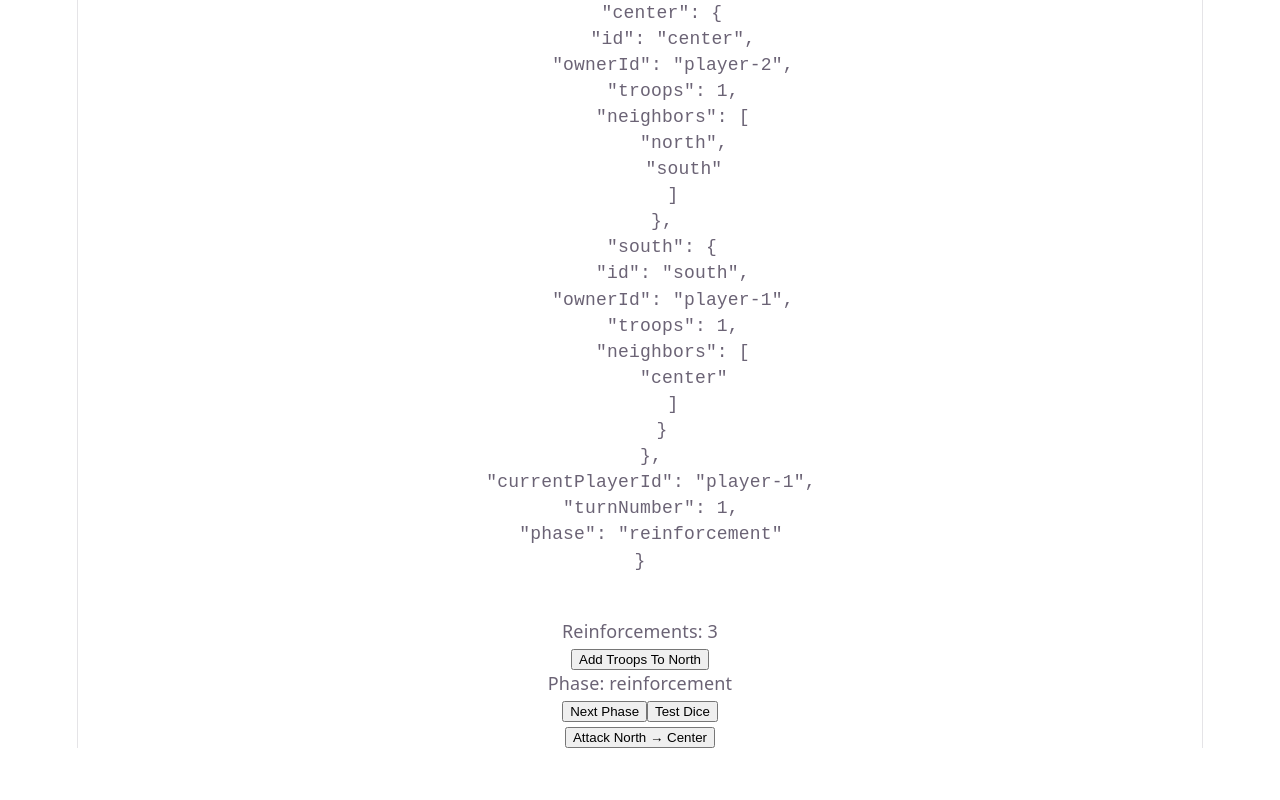
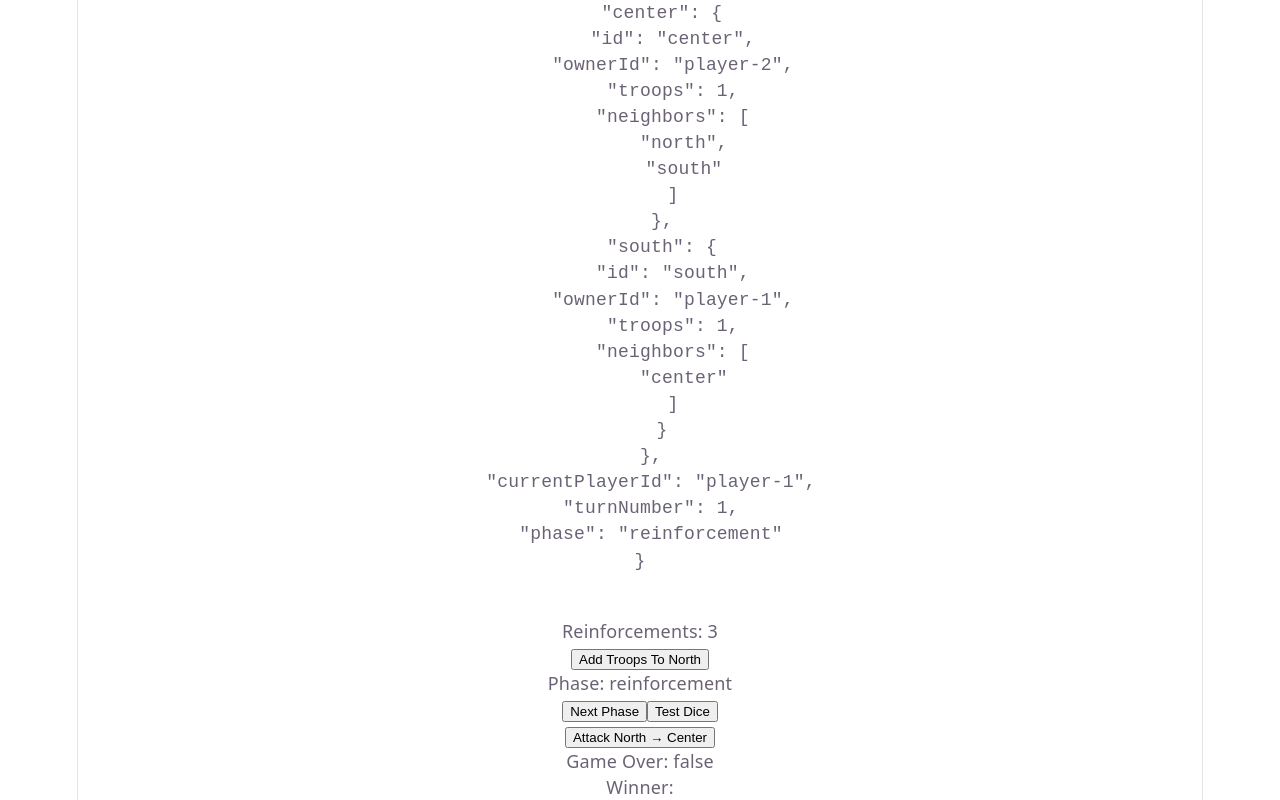
Before and after one commit to robertomiguez/conflito, a Vue app: page / in a window 1280 px wide. Shown: the part 787-1587 px from the top of the page. Before the commit the page ends 1535 px from the top, so only its background shows below. Built offline with nearby package versions, Linux system fonts and the light colour scheme.

Commit message:
feat: implement VictoryService for game outcome evaluation and integrate into HomeView

```diff
--- /dev/null
+++ b/src/game-engine/services/VictoryService.ts
@@ -0,0 +1,22 @@
+import type { GameState } from "../domain/GameState";
+import type { VictoryResult } from "../types/VictoryResult";
+
+export class VictoryService {
+  static evaluate(game: GameState): VictoryResult {
+    const owners = new Set(
+      Object.values(game.territories).map((t) => t.ownerId),
+    );
+
+    if (owners.size === 1) {
+      return {
+        gameOver: true,
+        winnerId: [...owners][0],
+      };
+    }
+
+    return {
+      gameOver: false,
+      winnerId: null,
+    };
+  }
+}
--- a/src/game-engine/services/index.ts
+++ b/src/game-engine/services/index.ts
@@ -4,3 +4,4 @@ export * from "./PhaseService";
 export * from "./DiceService";
 export * from "./AttackService";
 export * from "./CaptureService";
+export * from "./VictoryService";
--- /dev/null
+++ b/src/game-engine/types/VictoryResult.ts
@@ -0,0 +1,4 @@
+export interface VictoryResult {
+  gameOver: boolean;
+  winnerId: string | null;
+}
--- a/src/views/HomeView.vue
+++ b/src/views/HomeView.vue
@@ -13,10 +13,9 @@ import { ReinforcementService } from "../game-engine/services";
 
 import { PhaseService } from "../game-engine/services";
 
-import { AttackValidator } from "../game-engine/validators";
-
 import { DiceService } from "../game-engine/services";
 import { AttackService } from "../game-engine/services";
+import { VictoryService } from "../game-engine/services/VictoryService";
 
 const game = ref(createGameState(map, demoPlayers));
 
@@ -58,6 +57,8 @@ function testAttack() {
     console.error(error);
   }
 }
+
+const victory = computed(() => VictoryService.evaluate(game.value));
 </script>
 
 <template>
@@ -94,4 +95,14 @@ function testAttack() {
   <button @click="testDice">Test Dice</button>
 
   <p><button @click="testAttack">Attack North → Center</button></p>
+
+  <p>
+    Game Over:
+    {{ victory.gameOver }}
+  </p>
+
+  <p>
+    Winner:
+    {{ victory.winnerId }}
+  </p>
 </template>
```
